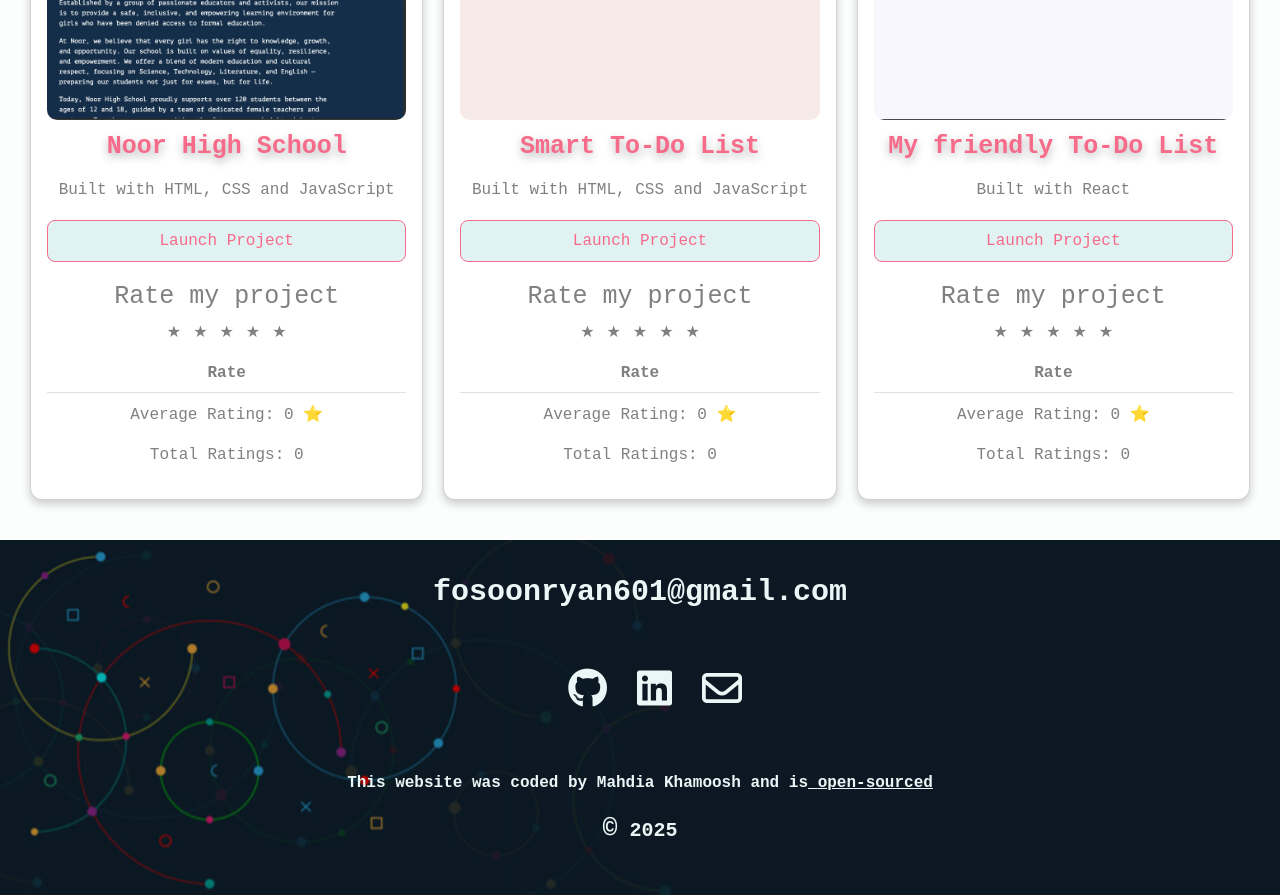
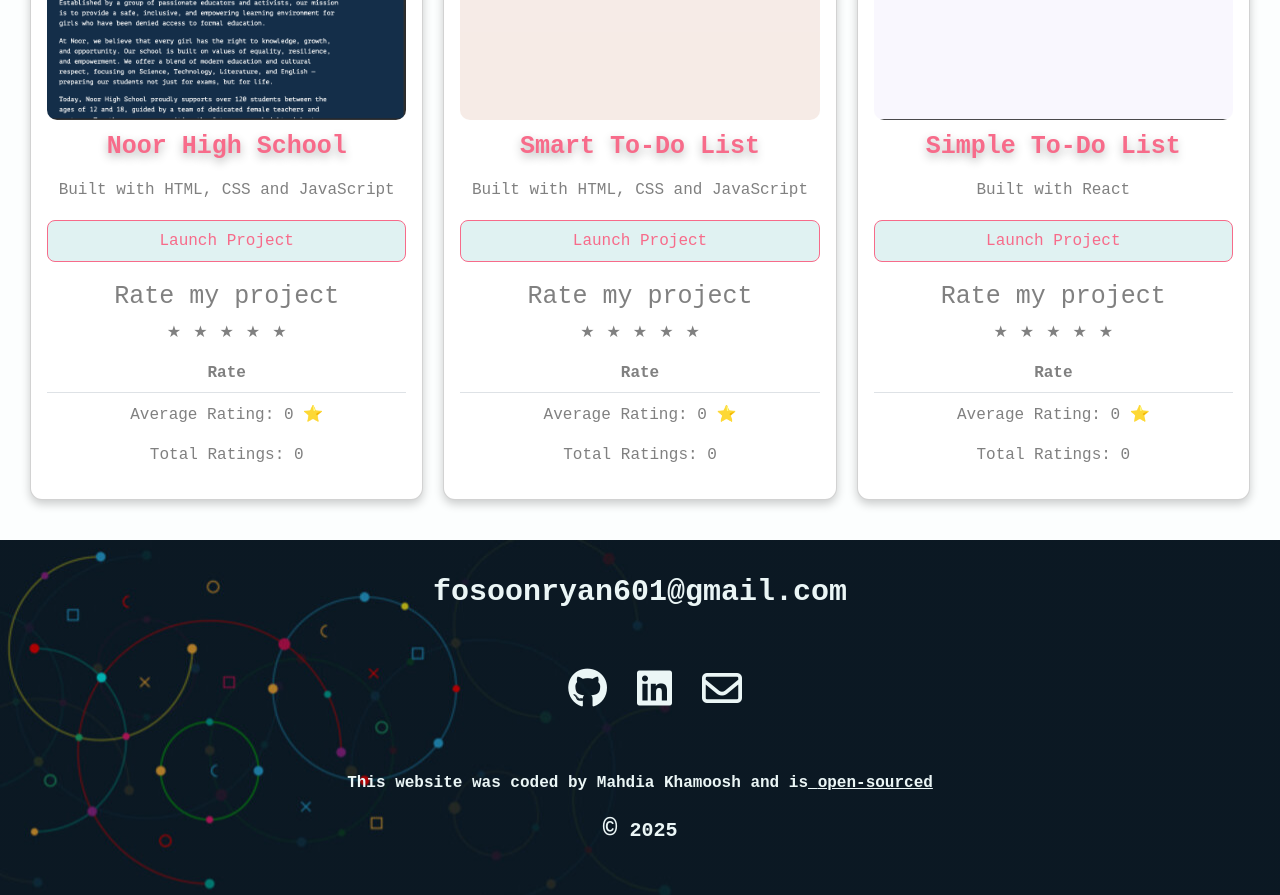
Before and after one commit to Mahdia-123/my-portfolio, a React (Create React App) app: page /projects in a window 1280 px wide. Shown: the part 3340-4235 px from the top of the page. Built offline with nearby package versions, Linux system fonts and the light colour scheme; the HTML template or start-up script is replaced by a standard one; a web font is replaced by a local one.

Commit message:
Update Projects.js

```diff
--- a/src/pages/Projects.js
+++ b/src/pages/Projects.js
@@ -76,7 +76,7 @@ export default function Projects() {
     {
       img: "images/Screen Shot 2025-08-17 at 11.21.54 AM.png",
       link: "https://my-friendly-to-do-list.netlify.app/",
-      title: "My friendly To-Do List",
+      title: "Simple To-Do List",
       subTitle: "Built with React",
     },
   ];
```
